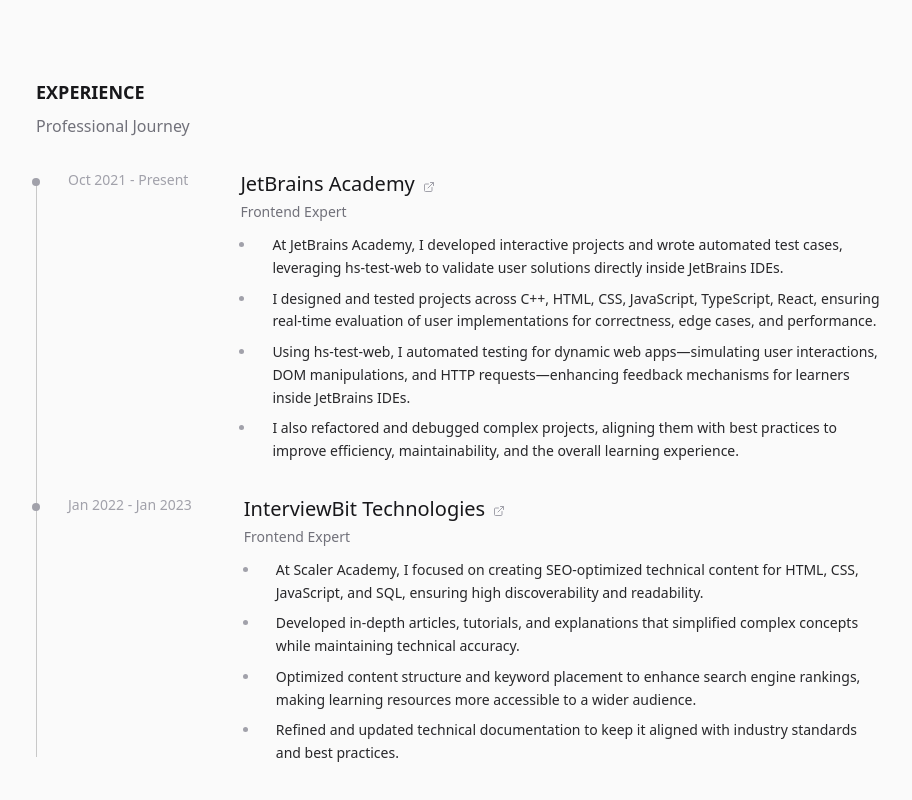
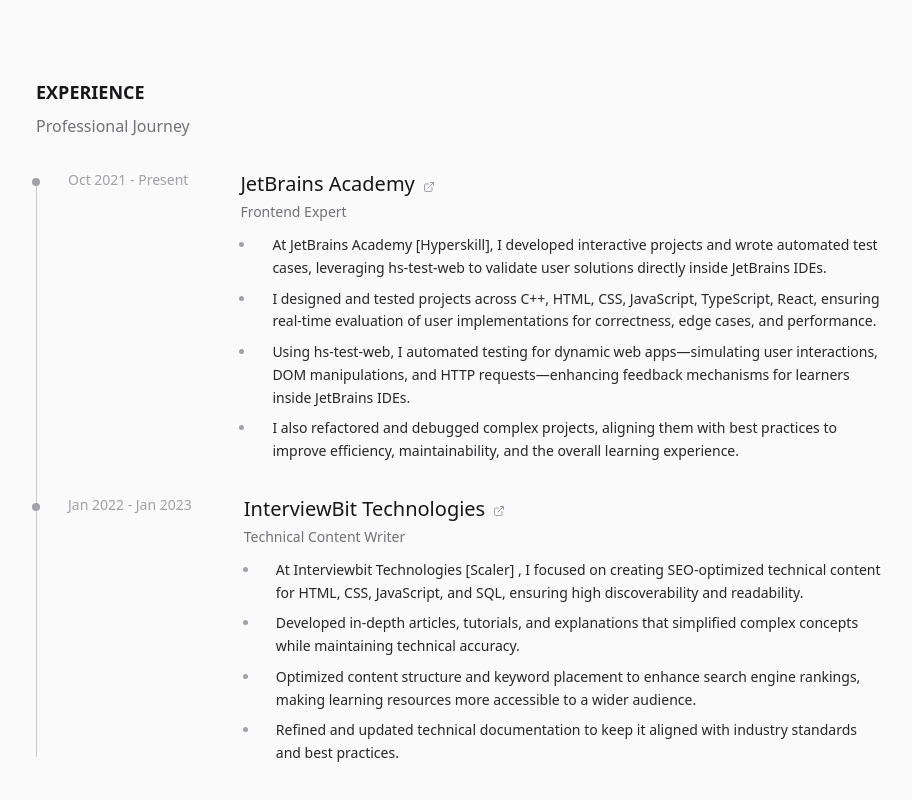
Before and after one commit to dcs-soni/portfolio, a Next.js app: page / in a window 1280 px wide. Shown: the part 1706-2506 px from the top of the page, without its empty margins (92-1004 px from the left). Built offline with nearby package versions, Linux system fonts and the light colour scheme.

Commit message:
fix: links update and resume data fixes

```diff
--- a/components/Hero.tsx
+++ b/components/Hero.tsx
@@ -96,10 +96,7 @@
               />
             </Link>
             <Link
-              href={
-                RESUME_DATA.contact.social.find((item) => item.name === "Space")
-                  ?.url || "#"
-              }
+              href={RESUME_DATA.constants.space}
               aria-label="Explore my Space"
               role="button"
               className="group inline-flex items-center justify-center text-sm px-4 py-2 mr-1 md:px-8 md:py-4 md:mt-0 bg-white/5 bg-zinc-200 hover:bg-zinc-400 hover:bg-white/10 dark:bg-zinc-900 dark:hover:bg-zinc-800 transition-all duration-300 m-0">
--- a/data/RESUME_DATA.tsx
+++ b/data/RESUME_DATA.tsx
@@ -76,7 +76,7 @@
       start: "Oct 2021",
       end: "Present",
       description: [
-        "At JetBrains Academy, I developed interactive projects and wrote automated test cases, leveraging hs-test-web to validate user solutions directly inside JetBrains IDEs.",
+        "At JetBrains Academy [Hyperskill], I developed interactive projects and wrote automated test cases, leveraging hs-test-web to validate user solutions directly inside JetBrains IDEs.",
 
         "I designed and tested projects across C++, HTML, CSS, JavaScript, TypeScript, React, ensuring real-time evaluation of user implementations for correctness, edge cases, and performance.",
 
@@ -89,13 +89,13 @@
     {
       company: "InterviewBit Technologies",
       brand: "Scaler",
-      link: "https://www.jetbrains.com/academy/",
+      link: "https://www.scaler.com/topics/",
       badges: ["Remote", "Freelance"],
-      title: "Frontend Expert",
+      title: "Technical Content Writer",
       start: "Jan 2022",
       end: "Jan 2023",
       description: [
-        "At Scaler Academy, I focused on creating SEO-optimized technical content for HTML, CSS, JavaScript, and SQL, ensuring high discoverability and readability.",
+        "At Interviewbit Technologies [Scaler] , I focused on creating SEO-optimized technical content for HTML, CSS, JavaScript, and SQL, ensuring high discoverability and readability.",
 
         "Developed in-depth articles, tutorials, and explanations that simplified complex concepts while maintaining technical accuracy.",
 
```
